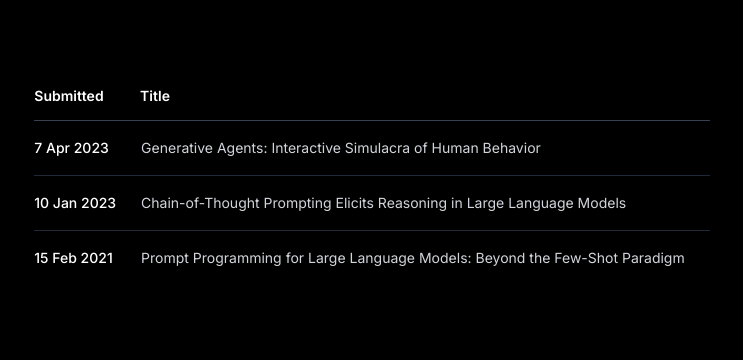
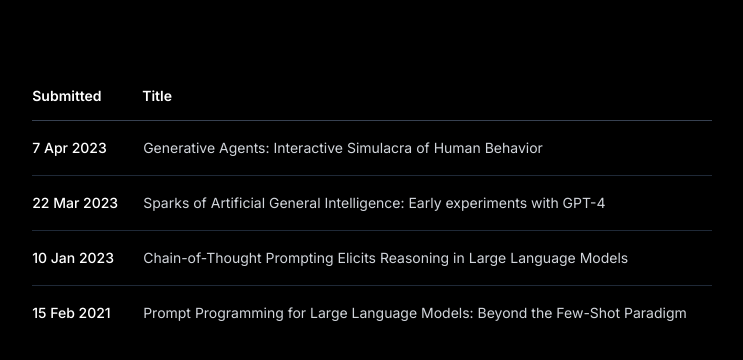
Before and after one commit to gabrielgordbegli/paperswithprompts, a Next.js app: page / in a window 1280 px wide. Shown: the top 360 px of the page, without its empty margins (268-1011 px from the left). Built offline with nearby package versions, Linux system fonts and the light colour scheme.

Commit message:
added 2303.12712

```diff
--- a/app/papers.js
+++ b/app/papers.js
@@ -2,16 +2,21 @@
     {
       submitted: '7 Apr 2023',
       title: 'Generative Agents: Interactive Simulacra of Human Behavior',
-      link: 'https://arxiv.org/pdf/2304.03442.pdf'
+      link: 'https://arxiv.org/abs/2304.03442'
+    },
+    {
+        submitted: '22 Mar 2023',
+        title: 'Sparks of Artificial General Intelligence: Early experiments with GPT-4',
+        link: 'https://arxiv.org/abs/2303.12712'
     },
     {
       submitted: '10 Jan 2023',
       title: 'Chain-of-Thought Prompting Elicits Reasoning in Large Language Models',
-      link: 'https://arxiv.org/pdf/2201.11903.pdf'
+      link: 'https://arxiv.org/abs/2201.11903'
     },
     {
       submitted: '15 Feb 2021',
       title: 'Prompt Programming for Large Language Models: Beyond the Few-Shot Paradigm',
-      link: 'https://arxiv.org/pdf/2102.07350v1.pdf'
-    }
+      link: 'https://arxiv.org/abs/2102.07350'
+    },
   ];
```
